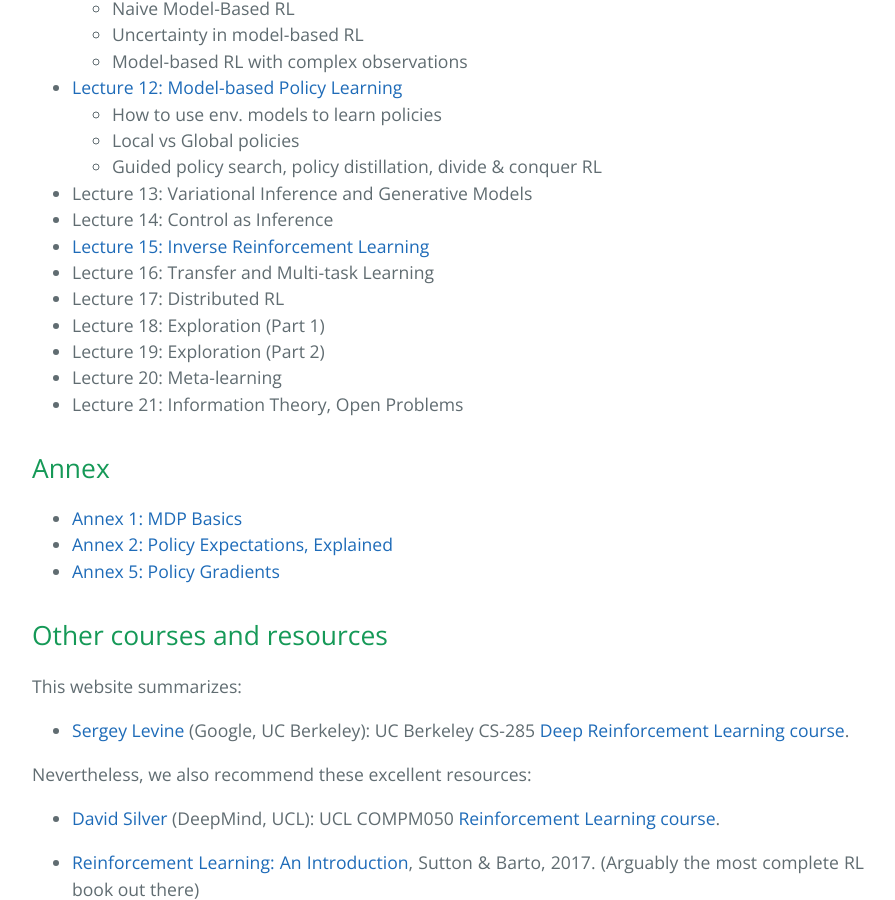
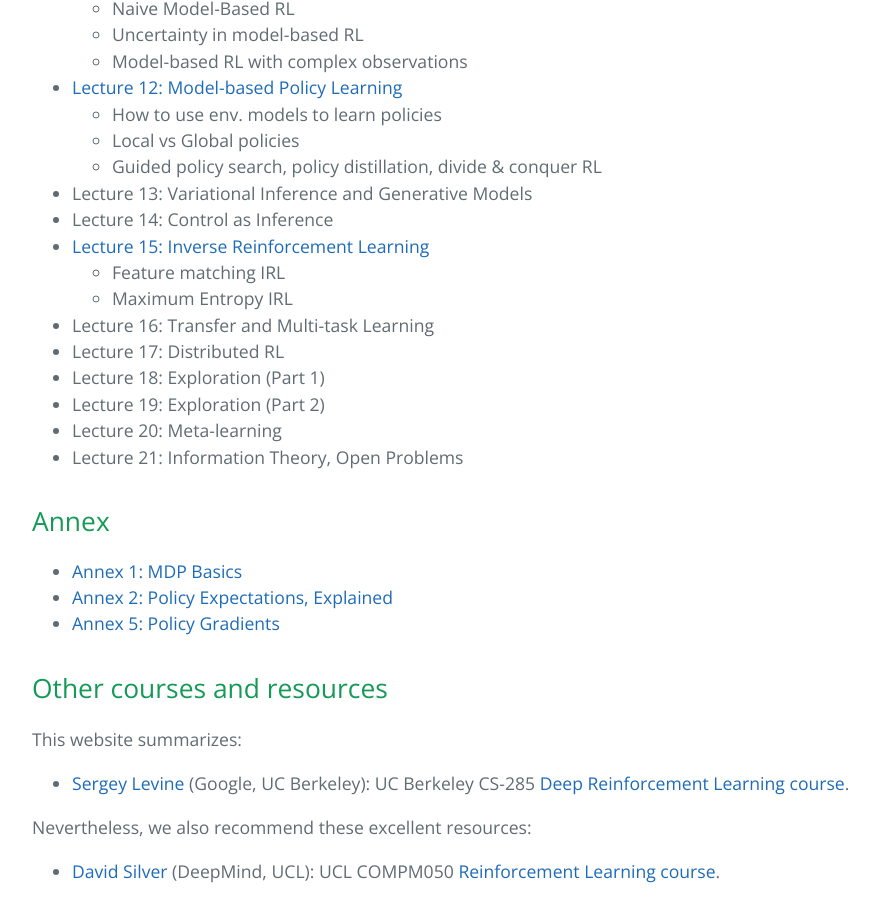
Before and after one commit to CampusAI/CampusAI.github.io, a Jekyll site: the page built from lectures.md, in a window 1280 px wide and 900 px high, scrolled down 1658 px. Shown: the whole window, without its empty margins (192-1087 px from the left). Built offline with Jekyll 4.4.1, drawn with Linux system fonts in a browser that asks for light colours.

Commit message:
Added lecture 15 outline

```diff
--- a/lectures.md
+++ b/lectures.md
@@ -58,6 +58,8 @@ permalink: /lectures/
 - Lecture 13: Variational Inference and Generative Models
 - Lecture 14: Control as Inference
 - [Lecture 15: Inverse Reinforcement Learning](/lectures/lecture15)
+    - Feature matching IRL
+    - Maximum Entropy IRL
 - Lecture 16: Transfer and Multi-task Learning
 - Lecture 17: Distributed RL
 - Lecture 18: Exploration (Part 1)
```
